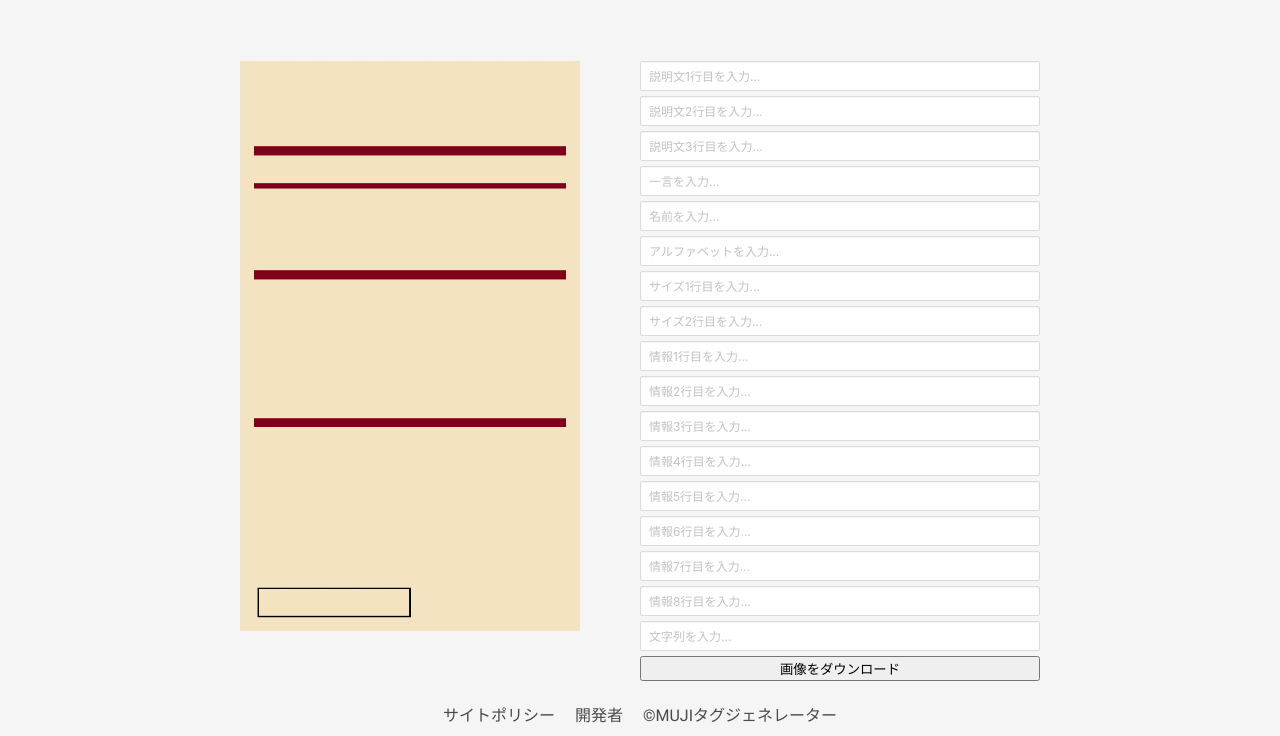
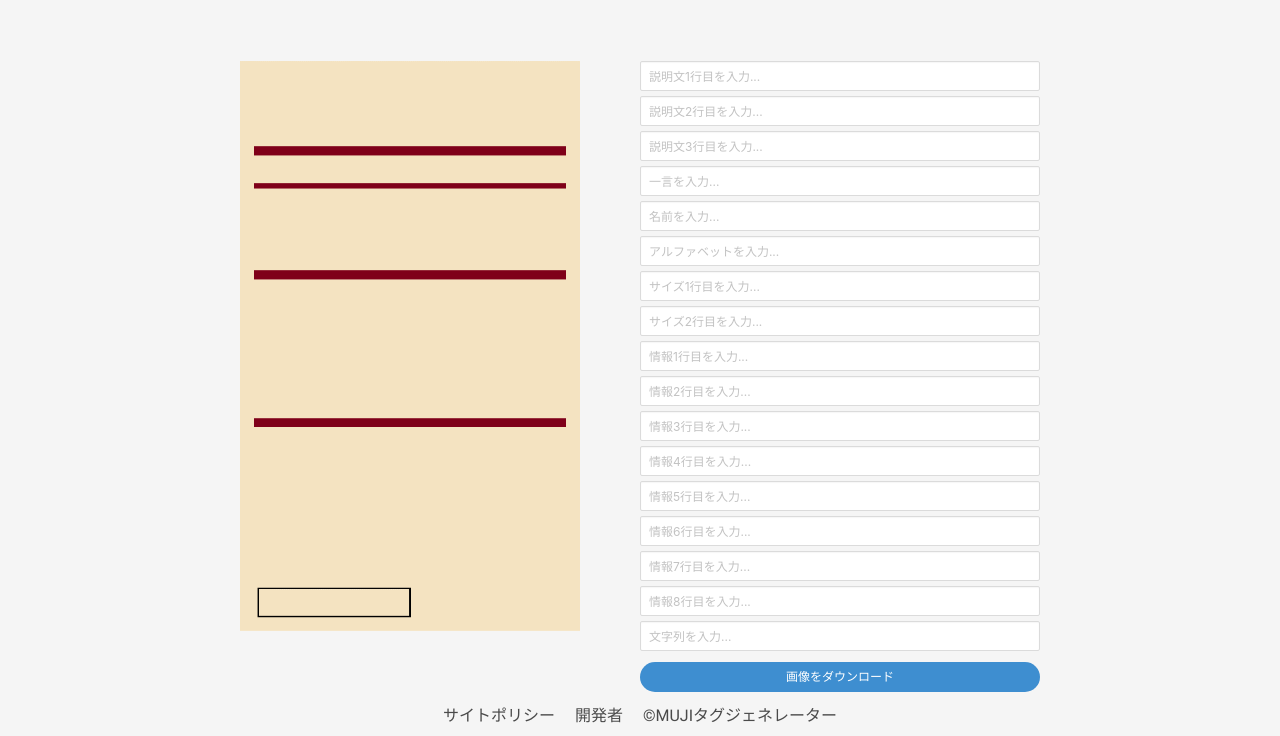
Before and after one commit to PocoPota/mujitag, a website: page play/l.html in a window 1280 px wide. Shown: the part 64-800 px from the top of the page. Drawn offline with nearby package versions, Linux system fonts and the light colour scheme.

Commit message:
ダウンロードボタンスタイル調整

```diff
--- a/play/l.html
+++ b/play/l.html
@@ -42,7 +42,7 @@
             <input type="text" id="text-fg" class="input is-small" placeholder="情報7行目を入力...">
             <input type="text" id="text-fh" class="input is-small" placeholder="情報8行目を入力...">
             <input type="text" id="text-g" class="input is-small" placeholder="文字列を入力...">
-            <button id="download">画像をダウンロード</button>
+            <button id="download" class="button is-outline is-info is-rounded is-small">画像をダウンロード</button>
         </div>
     </section>
 </main>
--- a/style/style.scss
+++ b/style/style.scss
@@ -5,8 +5,7 @@ $mujibrawn: #e1b98b;
 // Bluma読み込み
 @import "https://cdn.jsdelivr.net/npm/bulma@0.9.4/css/bulma.min.css";
 // フォント読み込み
-@import url('https://fonts.googleapis.com/css2?family=Noto+Sans+JP:wght@400;700&family=Roboto&display=swap');// Google fonts icon読み込み
-@import url('https://fonts.googleapis.com/css2?family=Material+Symbols+Outlined:opsz,wght,FILL,GRAD@48,400,0,0');
+@import url('https://fonts.googleapis.com/css2?family=Noto+Sans+JP:wght@400;700&family=Roboto&display=swap');
 
 // 全パーツCSS
 body {
@@ -133,6 +132,9 @@ footer {
             display: flex;
             flex-direction: column;
             gap: 5px;
+            #download{
+                margin-top: 6px;
+            }
         }
     }
     #long{
```
Also changed, not shown: play/s.html (+1 -1 lines), style/style.css.
